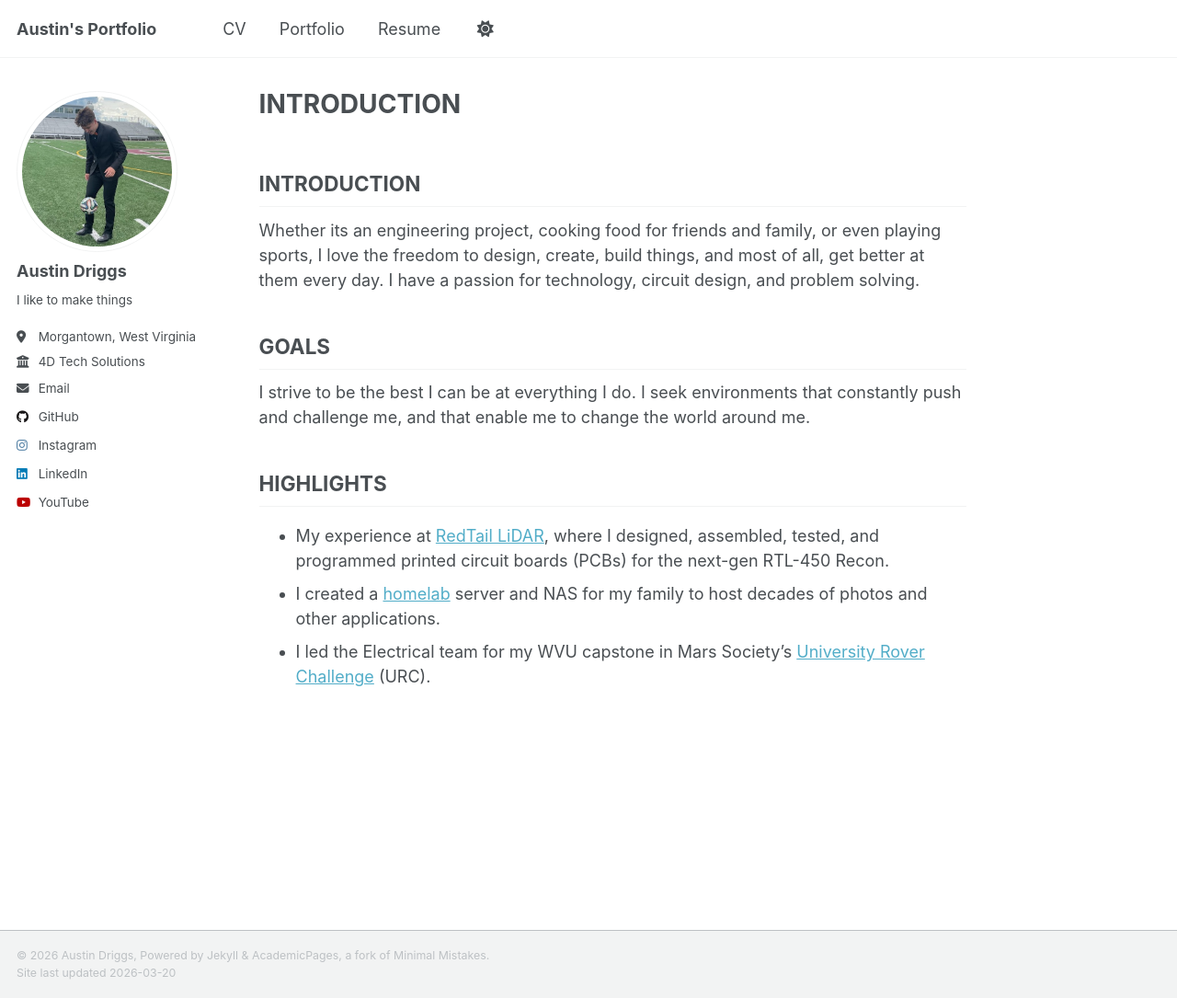
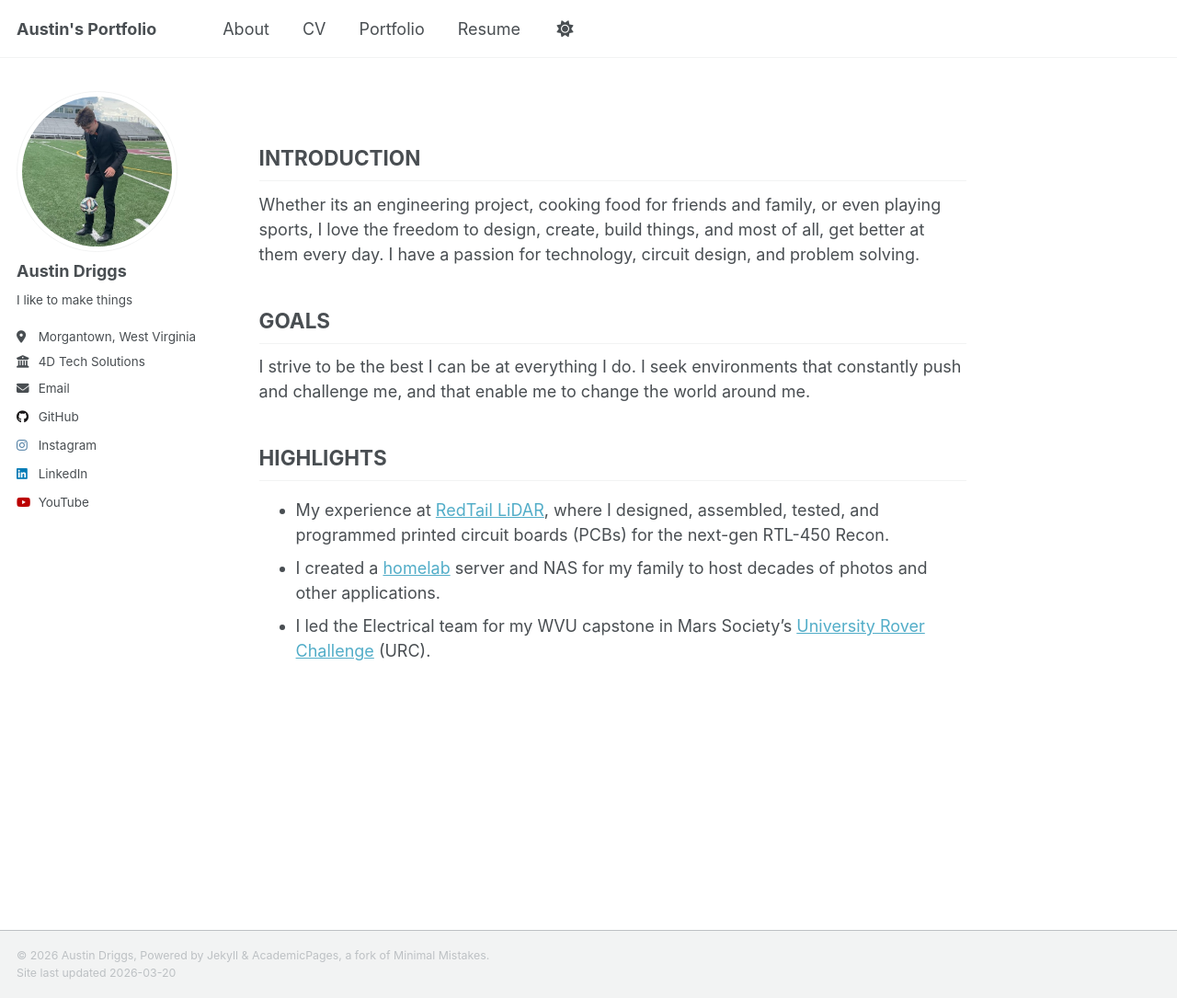
Before and after one commit to austindriggs/austindriggs.github.io, a Jekyll site: the page built from _pages/about.md, in a window 1280 px wide and 1085 px high. Shown: the whole window at 92% size. Built offline with Jekyll 4.4.1, drawn with Linux system fonts in a browser that asks for light colours; a script that is not in the unit is left out; our own code applies the rules of GitHub Pages for plain Markdown files.

Commit message:
test empty title on about page

```diff
--- a/_data/navigation.yml
+++ b/_data/navigation.yml
@@ -8,6 +8,9 @@
 #      Markdown formatted page while the second is generated using JSON.
 
 main:
+  - title: "About"
+    url: /
+
   - title: "CV"
     url: /cv/
 
--- a/_pages/about.md
+++ b/_pages/about.md
@@ -1,5 +1,6 @@
 ---
 permalink: /
+title: ""
 author_profile: true
 redirect_from:
   - /about/
```
